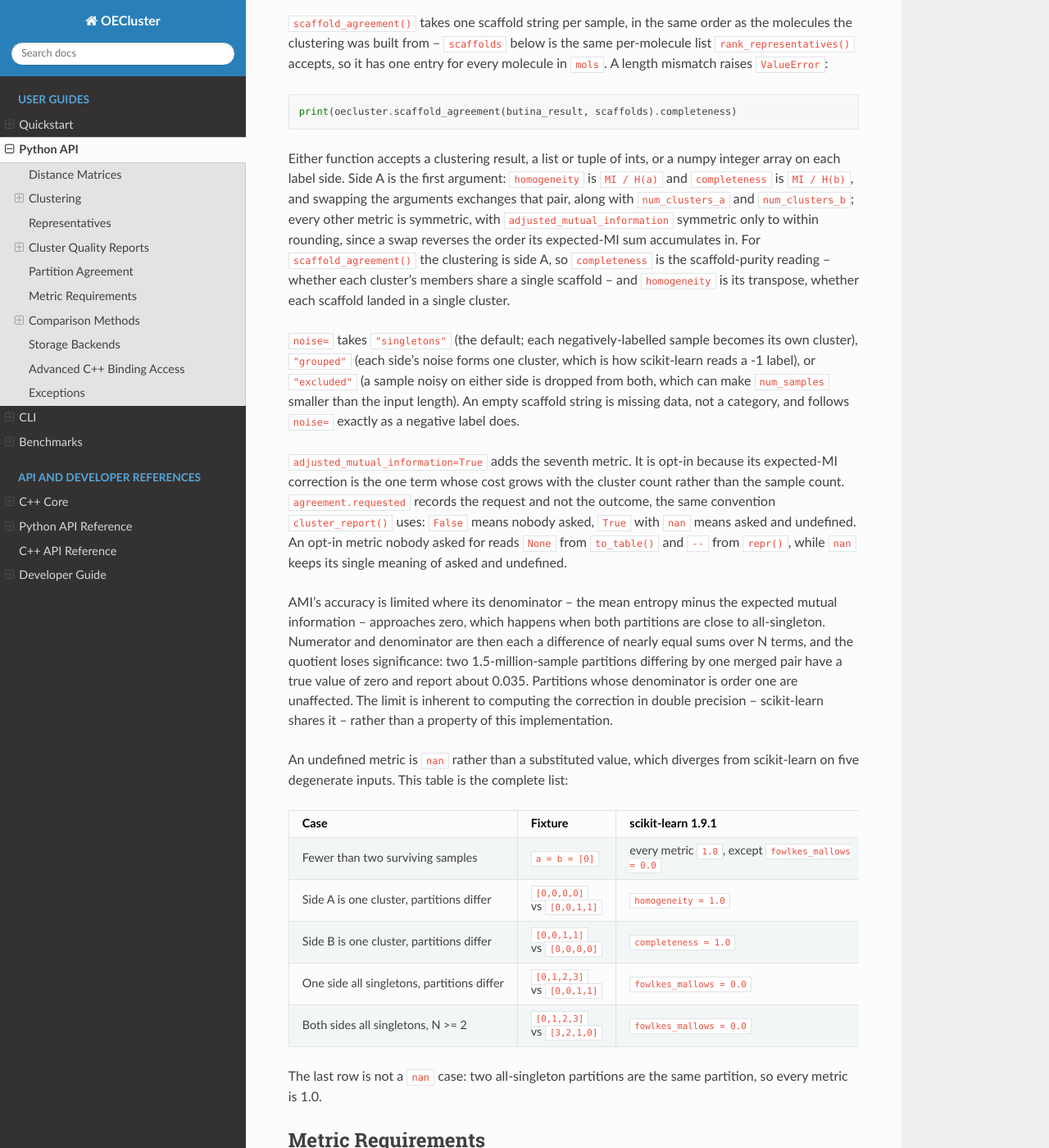
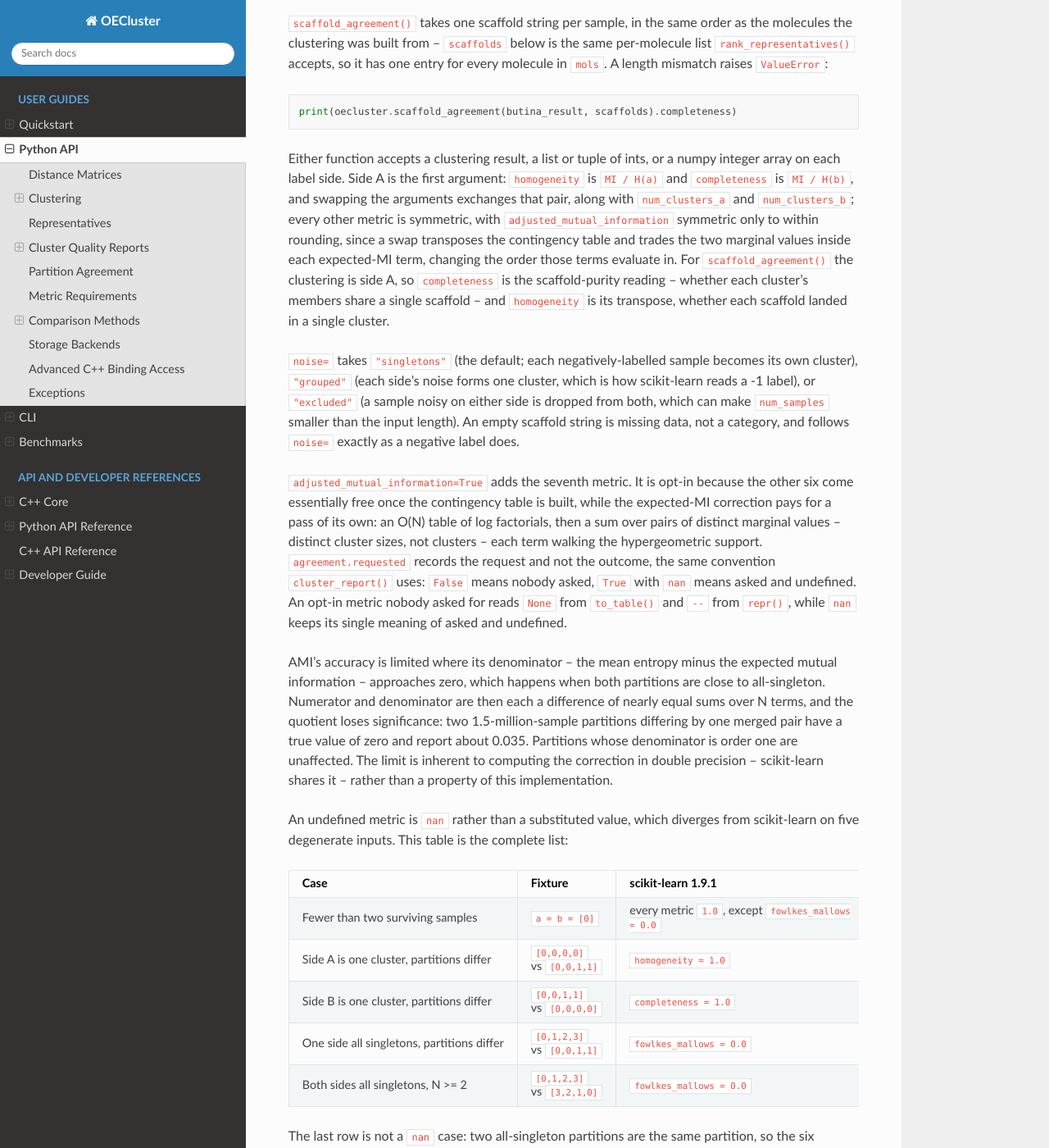
Before and after one commit to scott-arne/oecluster, a Sphinx documentation site: the page built from docs/python-api.md, in a window 1280 px wide and 1400 px high, scrolled down 7596 px. Shown: the whole window at 82% size. Built offline with Sphinx 7.4.7 and the Read the Docs theme 3.1.0, drawn with Linux system fonts in a browser that asks for light colours; pages that are not in the unit, such as notebooks, are missing from menus; the version number is read from the project's files by our own code; some of the changed text lies outside the part shown.

Commit message:
docs: correct the AMI cost, identical-partition and swap-rounding claims

```diff
--- a/docs/python-api.md
+++ b/docs/python-api.md
@@ -378,7 +378,8 @@ numpy integer array on each label side. Side A is the first argument:
 the arguments exchanges that pair, along with `num_clusters_a` and
 `num_clusters_b`; every other metric is symmetric, with
 `adjusted_mutual_information` symmetric only to within rounding, since a swap
-reverses the order its expected-MI sum accumulates in. For
+transposes the contingency table and trades the two marginal values inside each
+expected-MI term, changing the order those terms evaluate in. For
 `scaffold_agreement()` the clustering is side A, so `completeness` is the
 scaffold-purity reading -- whether each cluster's members share a single
 scaffold -- and `homogeneity` is its transpose, whether each scaffold landed in
@@ -392,12 +393,15 @@ input length). An empty scaffold string is missing data, not a category, and
 follows `noise=` exactly as a negative label does.
 
 `adjusted_mutual_information=True` adds the seventh metric. It is opt-in
-because its expected-MI correction is the one term whose cost grows with the
-cluster count rather than the sample count. `agreement.requested` records the
-request and not the outcome, the same convention `cluster_report()` uses:
-`False` means nobody asked, `True` with `nan` means asked and undefined. An
-opt-in metric nobody asked for reads `None` from `to_table()` and `--` from
-`repr()`, while `nan` keeps its single meaning of asked and undefined.
+because the other six come essentially free once the contingency table is
+built, while the expected-MI correction pays for a pass of its own: an O(N)
+table of log factorials, then a sum over pairs of distinct marginal values --
+distinct cluster sizes, not clusters -- each term walking the hypergeometric
+support. `agreement.requested` records the request and not the outcome, the
+same convention `cluster_report()` uses: `False` means nobody asked, `True`
+with `nan` means asked and undefined. An opt-in metric nobody asked for reads
+`None` from `to_table()` and `--` from `repr()`, while `nan` keeps its single
+meaning of asked and undefined.
 
 AMI's accuracy is limited where its denominator -- the mean entropy
 minus the expected mutual information -- approaches zero, which happens when
@@ -421,7 +425,8 @@ from scikit-learn on five degenerate inputs. This table is the complete list:
 | Both sides all singletons, N >= 2 | `[0,1,2,3]` vs `[3,2,1,0]` | `fowlkes_mallows = 0.0` | `1.0` |
 
 The last row is not a `nan` case: two all-singleton partitions are the same
-partition, so every metric is 1.0.
+partition, so the six always-computed metrics are 1.0 -- and
+`adjusted_mutual_information` with them if it was asked for.
 
 ## Metric Requirements
 
```
Also changed, not shown: docs/cpp-core.md (+12 -6 lines), 2 other files.
